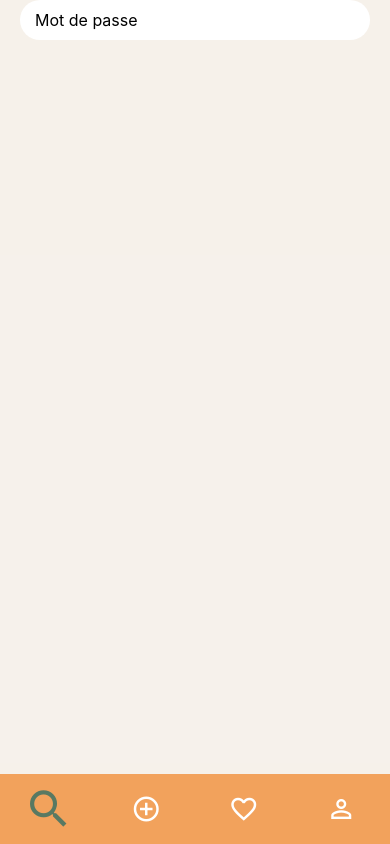
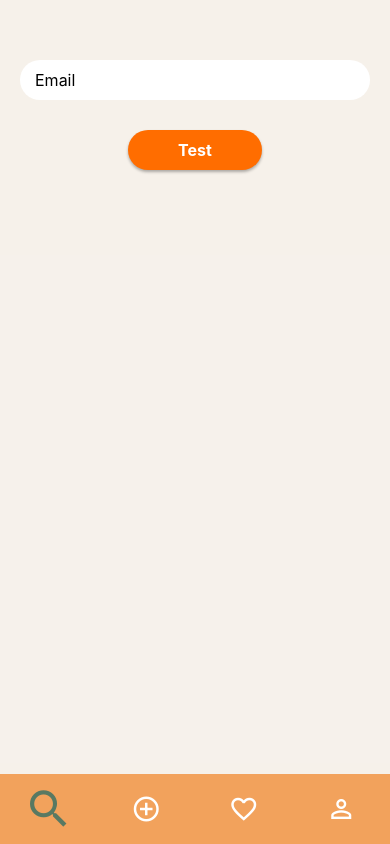
Before and after one commit to lucasleroyy/IWA_Campseeker_IG5, a React Native app: screen / in a window 390 px wide. Built offline with nearby package versions, Linux system fonts and the light colour scheme.

Commit message:
composant bouton ok

```diff
--- a/App.js
+++ b/App.js
@@ -1,7 +1,8 @@
 import React, { useState } from 'react';
-import { View, Text, StyleSheet } from 'react-native';
+import { View, Alert, StyleSheet } from 'react-native';
 import Bandeau from './src/components/Bandeau';
 import Champ from './src/components/Champ';
+import Bouton from './src/components/Bouton';
 
 const App = () => {
   const [currentPage, setCurrentPage] = useState('Search');
@@ -10,9 +11,14 @@ const App = () => {
     setCurrentPage(page);
   };
 
+  const handleDelete = () => {
+    Alert.alert("Test ", "Le bouton test a été cliqué !");
+  };
+
   return (
     <View style={styles.container}>
-      <Champ placeholder="Mot de passe" />
+      <Champ placeholder="Email" />
+      <Bouton label="Test" onClick={handleDelete} />
       <Bandeau currentPage={currentPage} onNavigate={onNavigate} />
     </View>
   );
@@ -22,6 +28,7 @@ const styles = StyleSheet.create({
   container: {
     flex: 1,
     backgroundColor: 'rgba(166, 116, 55, 0.1)',
+    paddingTop: 50,
   },
 });
 
--- /dev/null
+++ b/src/components/Bouton.js
@@ -0,0 +1,35 @@
+import React from 'react';
+import { TouchableOpacity, Text, StyleSheet } from 'react-native';
+
+const Bouton = ({ label, onClick }) => {
+  return (
+    <TouchableOpacity style={styles.button} onPress={onClick}>
+      <Text style={styles.buttonText}>{label}</Text>
+    </TouchableOpacity>
+  );
+};
+
+const styles = StyleSheet.create({
+  button: {
+    backgroundColor: '#FF6D00',  // Couleur orange
+    borderRadius: 20,  // Bords arrondis
+    paddingVertical: 10,
+    paddingHorizontal: 50,  // Ajouter un espace de 20 à gauche et à droite
+    alignItems: 'center',
+    shadowColor: '#000',  // Ombre
+    shadowOffset: { width: 0, height: 2 },
+    shadowOpacity: 0.3,
+    shadowRadius: 3,
+    elevation: 5,  // Pour Android
+    alignSelf: 'center',  // Centre le bouton dans son conteneur parent
+    marginVertical: 20,  // Marge en haut et en bas
+  },
+  buttonText: {
+    color: '#FFF',  // Texte blanc
+    fontSize: 16,
+    fontWeight: 'bold',
+    textAlign: 'center'
+  },
+});
+
+export default Bouton;
--- a/src/components/Champ.js
+++ b/src/components/Champ.js
@@ -17,8 +17,8 @@ const Champ = ({ placeholder, editable = true }) => {
 const styles = StyleSheet.create({
   container: {
     width: '100%',
-    paddingRight: 20,
-    paddingLeft: 20,
+    paddingHorizontal: 20,
+    marginVertical: 10,
   },
   input: {
     backgroundColor: '#FFF',
```
